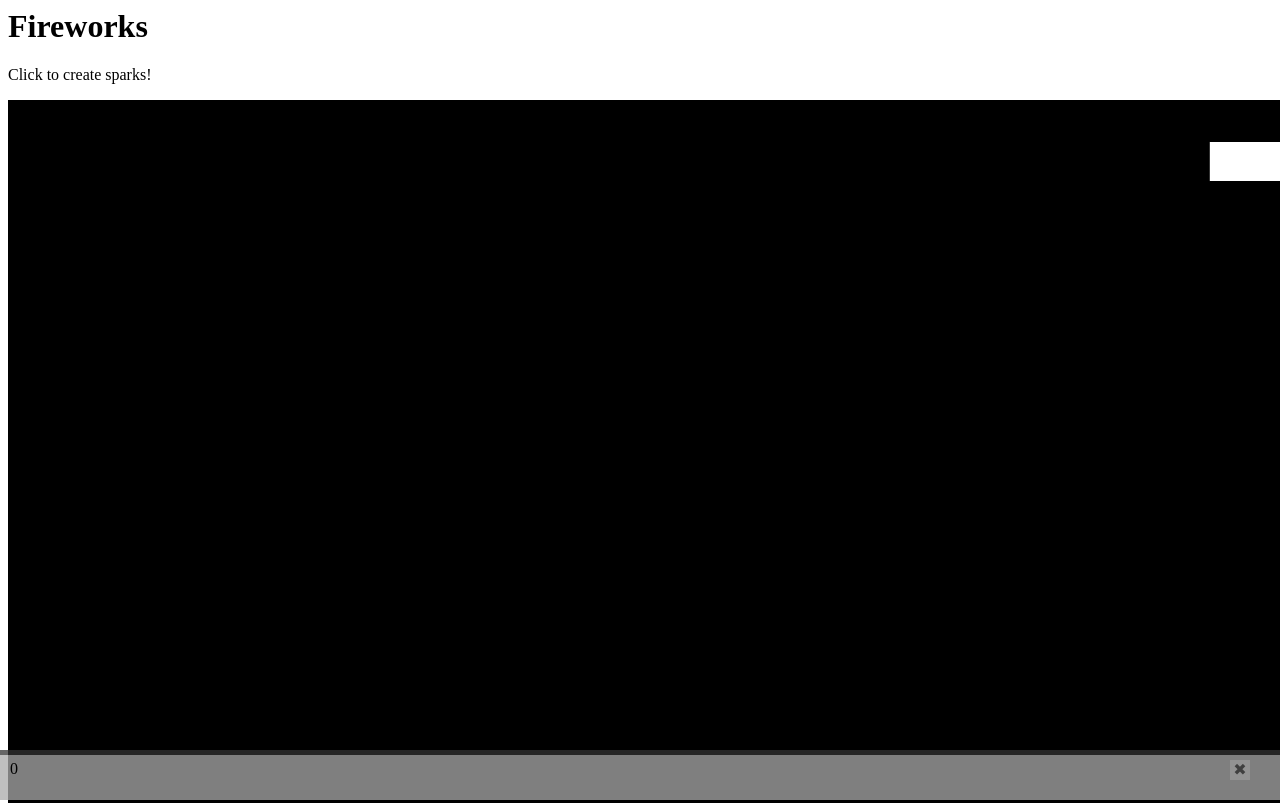
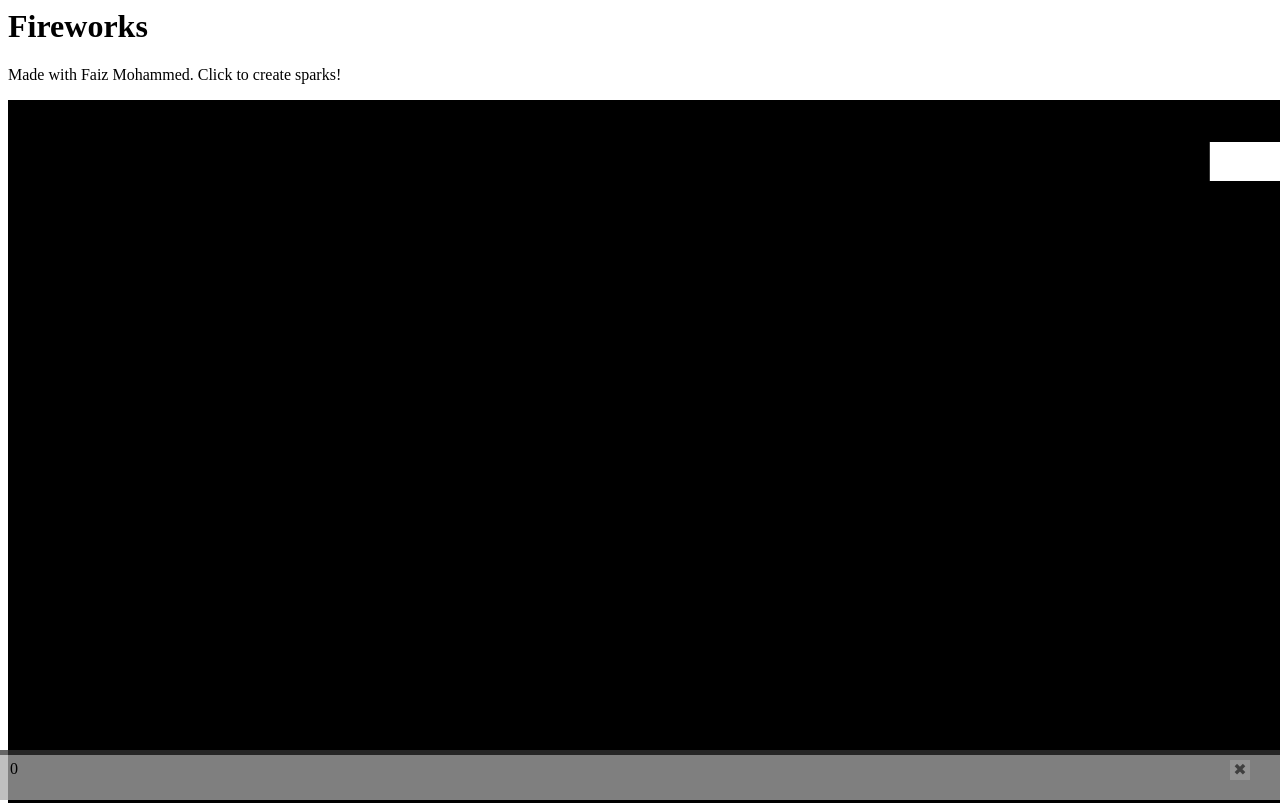
Before and after one commit to aanniiee/aanniiee.github.io, a plain HTML site: page index.html in a window 1280 px wide. Shown: the top 803 px of the page. Drawn offline with Linux system fonts and the light colour scheme.

Commit message:
Update index.html

```diff
--- a/index.html
+++ b/index.html
@@ -10,7 +10,7 @@
 
   <body>
     <h1>Fireworks</h1>
-    <p>Click to create sparks!</p>
+    <p>Made with Faiz Mohammed. Click to create sparks!</p>
 
     <script type="text/processing">
 
```
